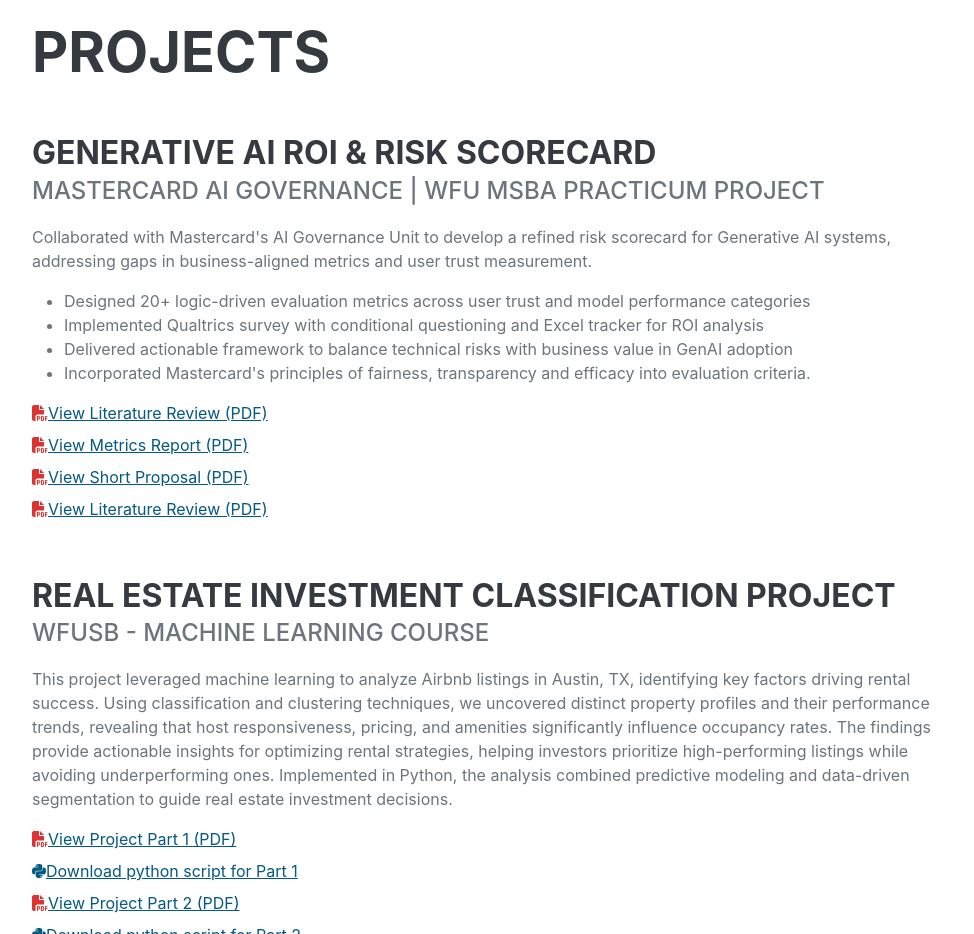
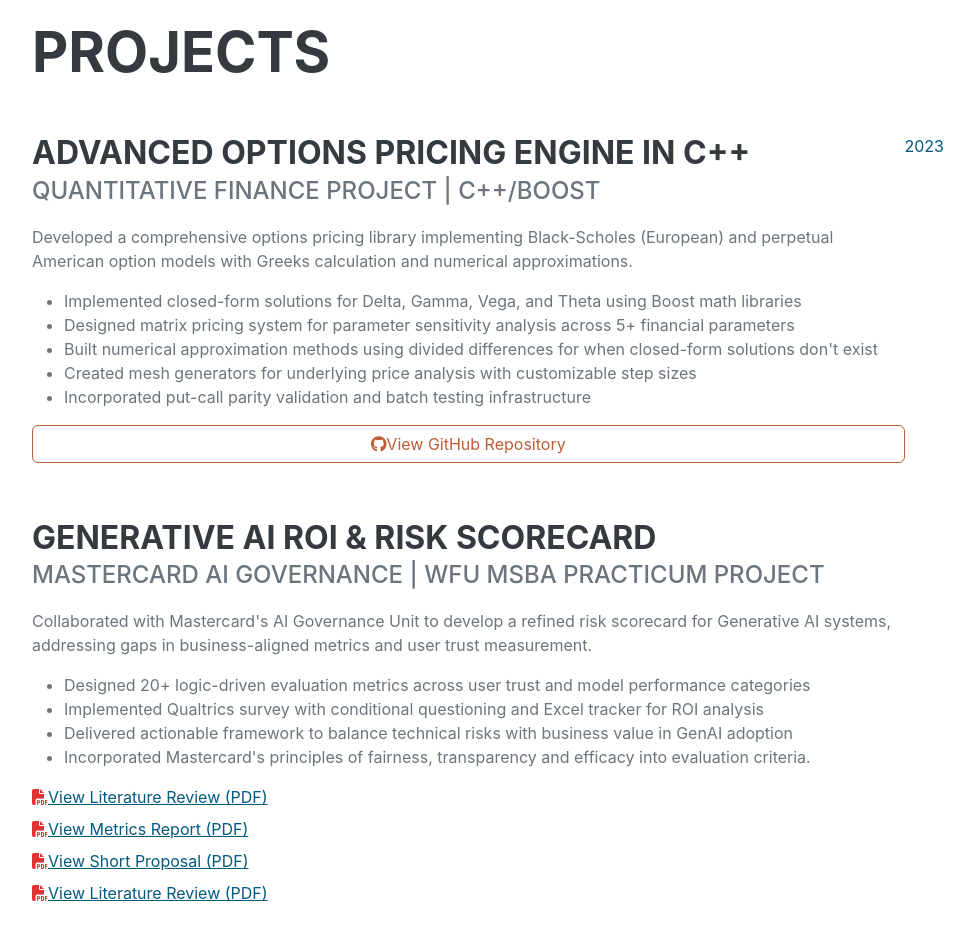
Before and after one commit to LambertYishan/My_Portfolio, a plain HTML site: page index.html in a window 1280 px wide. Shown: the part 6780-7714 px from the top of the page, without its empty margins (288-1262 px from the left). Drawn offline with nearby package versions, Linux system fonts and the light colour scheme; a web font is replaced by a local one.

Commit message:
Update index.html

```diff
--- a/index.html
+++ b/index.html
@@ -379,6 +379,33 @@
     <div class="resume-section-content">
         <h2 class="mb-5">Projects</h2>
 
+        <!-- Options Pricing Project -->
+<div class="d-flex flex-column flex-md-row justify-content-between mb-5">
+    <div class="flex-grow-1">
+        <h3 class="mb-0">Advanced Options Pricing Engine in C++</h3>
+        <div class="subheading mb-3">Quantitative Finance Project | C++/Boost</div>
+        <p>
+            Developed a comprehensive options pricing library implementing Black-Scholes (European) and perpetual American option models with Greeks calculation and numerical approximations.
+        </p>
+        <ul>
+            <li>Implemented closed-form solutions for Delta, Gamma, Vega, and Theta using Boost math libraries</li>
+            <li>Designed matrix pricing system for parameter sensitivity analysis across 5+ financial parameters</li>
+            <li>Built numerical approximation methods using divided differences for when closed-form solutions don't exist</li>
+            <li>Created mesh generators for underlying price analysis with customizable step sizes</li>
+            <li>Incorporated put-call parity validation and batch testing infrastructure</li>
+        </ul>
+        <div class="file-links mt-3">
+            <a href="https://github.com/LambertYishan/OptionsPricing" target="_blank" class="btn btn-outline-primary mr-2 mb-2">
+                <i class="fab fa-github mr-2"></i>View GitHub Repository
+            </a>
+            </a>
+        </div>
+    </div>
+    <div class="flex-shrink-0">
+        <span class="text-primary">2023</span>
+    </div>
+</div>
+
         <!-- Project 1 -->
         <div class="d-flex flex-column flex-md-row justify-content-between mb-5">
     <div class="flex-grow-1">
```
